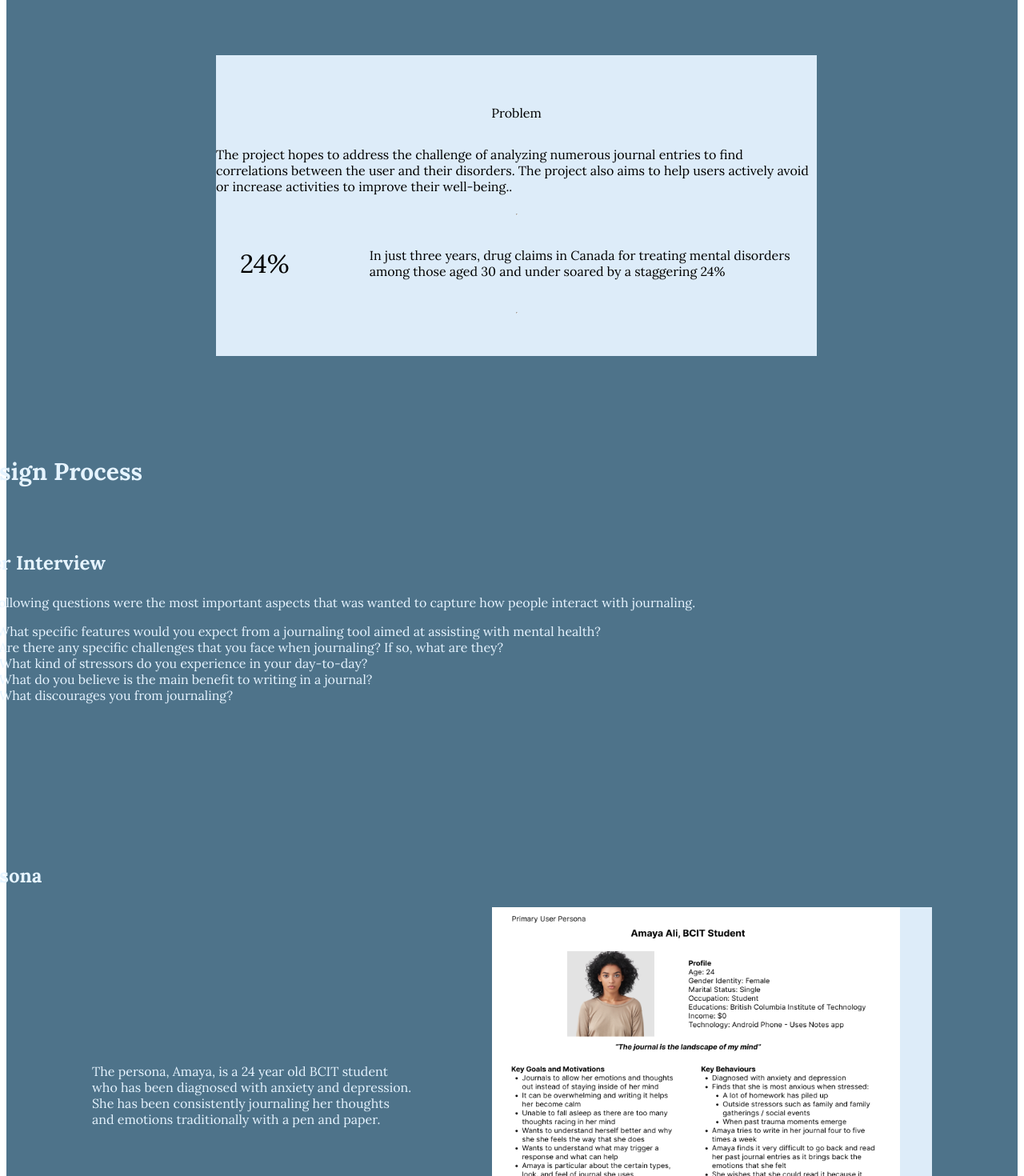
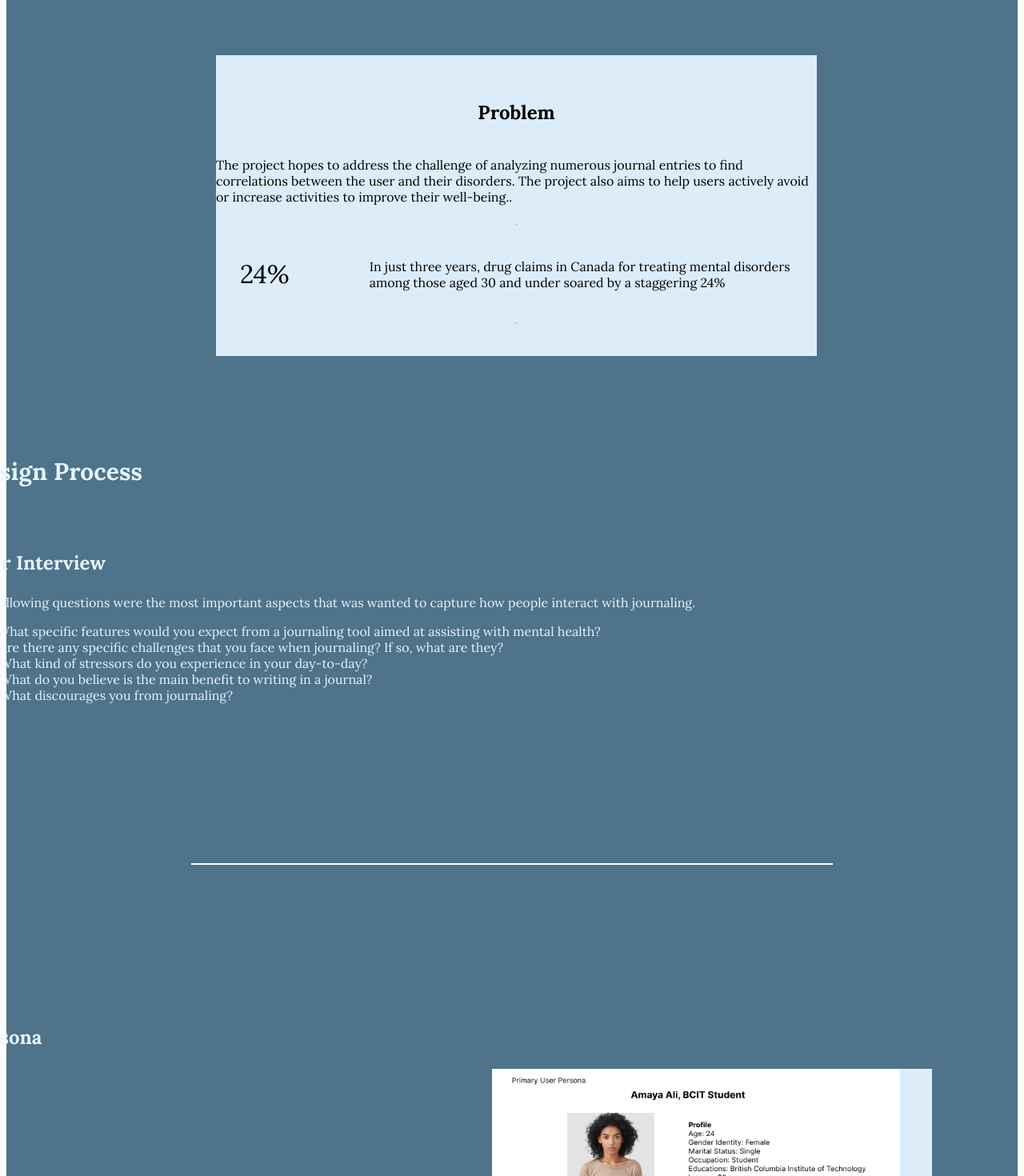
Before and after one commit to anikagrewal/Portfolio, a Next.js app: page /caseStudy in a window 1280 px wide. Shown: the part 680-2150 px from the top of the page at 80% size. Built offline with nearby package versions, Linux system fonts and the light colour scheme.

Commit message:
lines and height

```diff
--- a/pages/caseStudy.js
+++ b/pages/caseStudy.js
@@ -24,7 +24,7 @@ export default function CaseStudy() {
         </div>
 
         <div className={styles.probSection}>
-            <p>Problem</p>
+            <p className={styles.probText}>Problem</p>
             <p>The project hopes to address the challenge of analyzing numerous journal entries to find correlations between the user and their disorders. The project also aims to help users actively avoid or increase activities to improve their well-being..</p>
          <hr className={styles.perLine}></hr>
           <div className={styles.percentage}>
@@ -47,6 +47,7 @@ export default function CaseStudy() {
             <li>4. What do you believe is the main benefit to writing in a journal?</li>
             <li>5, What discourages you from journaling?</li>
           </div>
+          <hr className={styles.divider}></hr>
             <p className={styles.innerSub}>Persona</p>
             <div className={styles.persona}>
             <p className={styles.perText}>The persona, Amaya, is a 24 year old BCIT student who has been diagnosed with anxiety and depression. She has been consistently journaling her thoughts and emotions traditionally with a pen and paper. </p>
@@ -55,6 +56,7 @@ export default function CaseStudy() {
            </div>
             </div>
           </div>
+          <hr className={styles.divider}></hr>
           <div>
           <p className={styles.innerSub}>Site Map</p>
             <div className={styles.persona}>
@@ -64,6 +66,7 @@ export default function CaseStudy() {
             </div>
             </div>
           </div>
+          <hr className={styles.divider}></hr>
           <div>
             <p className={styles.innerSub}>Logo</p>
             <div className={styles.logoSec}>
@@ -76,6 +79,7 @@ export default function CaseStudy() {
             <p>Final Design of Logo</p>
             </div>
             </div>
+            <hr className={styles.divider}></hr>
             <p className={styles.innerSub}>Colour</p>
             <div className={styles.persona}>
             <p className={styles.perText}>Monochromatic Purple - Emphasize the feeling of calmness. The purples are cooler with a little bit of contrast for one or two shades so that the loud colours aren't as evoked for the user and potentially stress them out when using the application.</p>
@@ -147,12 +151,14 @@ export default function CaseStudy() {
              </div>
              </div>
              </div>
+             <hr className={styles.divider}></hr>
             <p className={styles.innerSub}>Lo-Fi | Hi-Fi</p>
             <div className={styles.fiImg}>
             <Image src={'/images/lofiPhoto.png'} alt='logo' width={550} height={400} />
           <Image src={'/images/hifiPhoto.png'} alt='logo' width={550} height={400} />
           </div>
           </div>
+          <hr className={styles.divider}></hr>
           <div className={styles.codingCon}>
           <p className={styles.innerSub}>Coding</p>
           <div className={styles.codeImg}>
@@ -171,11 +177,11 @@ Sentiment Analysis inspects the given text and identifies the prevailing emotion
      </div>
           </div>
         </div>
-
+        <hr className={styles.divider}></hr>
         <div id="solution" className={styles.solSection}>
 
             <div className={styles.solText}>
-            <p  className={styles.innerSub}>Solution</p>
+            <p className={styles.solHeader}>Solution</p>
             <p>The ai sentiment analysis which plays a fundamental role  in separating the app from competitors, will pull out key words in order to display prominent feelings and emotions within that journal entry. This feature further assists with analyzing past journal entries.</p>
          <p>The chart pulls the emotions that most commonly show up in the journal entries and displays it for a week, month, or yearly view.</p>
          <p>The recommendations are based off the sentiment analysis and the emotions and key words that were identified. It will then give a recommendation based on that.</p>
--- a/styles/Home.module.css
+++ b/styles/Home.module.css
@@ -222,6 +222,12 @@ margin-top: 20px;
   margin-bottom: 40px;
 }
 
+.divider {
+  border: 1px solid white;
+  margin-top: 200px;
+  width: 800px;
+}
+
 .footer {
  display: flex;
  flex-direction: row;
@@ -401,7 +407,7 @@ margin-left: 180px;
 }
 
 .solSection {
-  margin-top: 2100px;
+  margin-top: 3300px;
   margin-bottom: 200px;
   display: flex;
   flex-direction: row;
@@ -414,7 +420,7 @@ margin-left: 180px;
   flex-direction: column;
   width: 500px;
   height: 200px;
-  margin-top: -250px;
+  margin-top: -100px;
 }
 .colorone {
   width: 150px;
@@ -558,11 +564,21 @@ margin-left: 180px;
   font-size: 30px;
 }
 
+.solHeader {
+  font-size: 30px;
+}
 .linkText {
   color: #FED16D;
   font-size: 20px;
   align-items: center;
 }
+.probText {
+  font-size: 24px;
+  font-weight: bold;
+}
+
+
+
 /* Projects Page */
 .proHeader {
 font-size: 36px;
```
